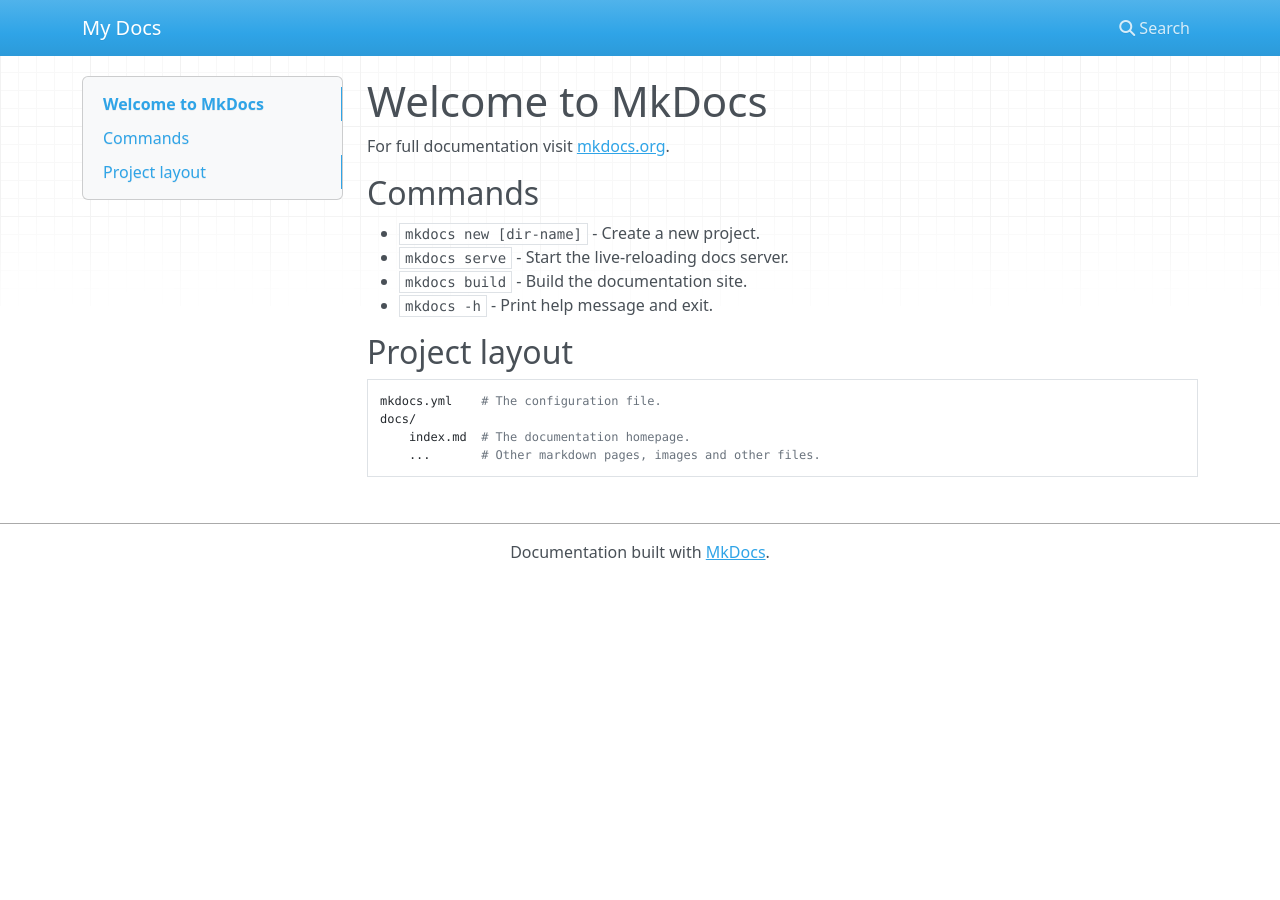
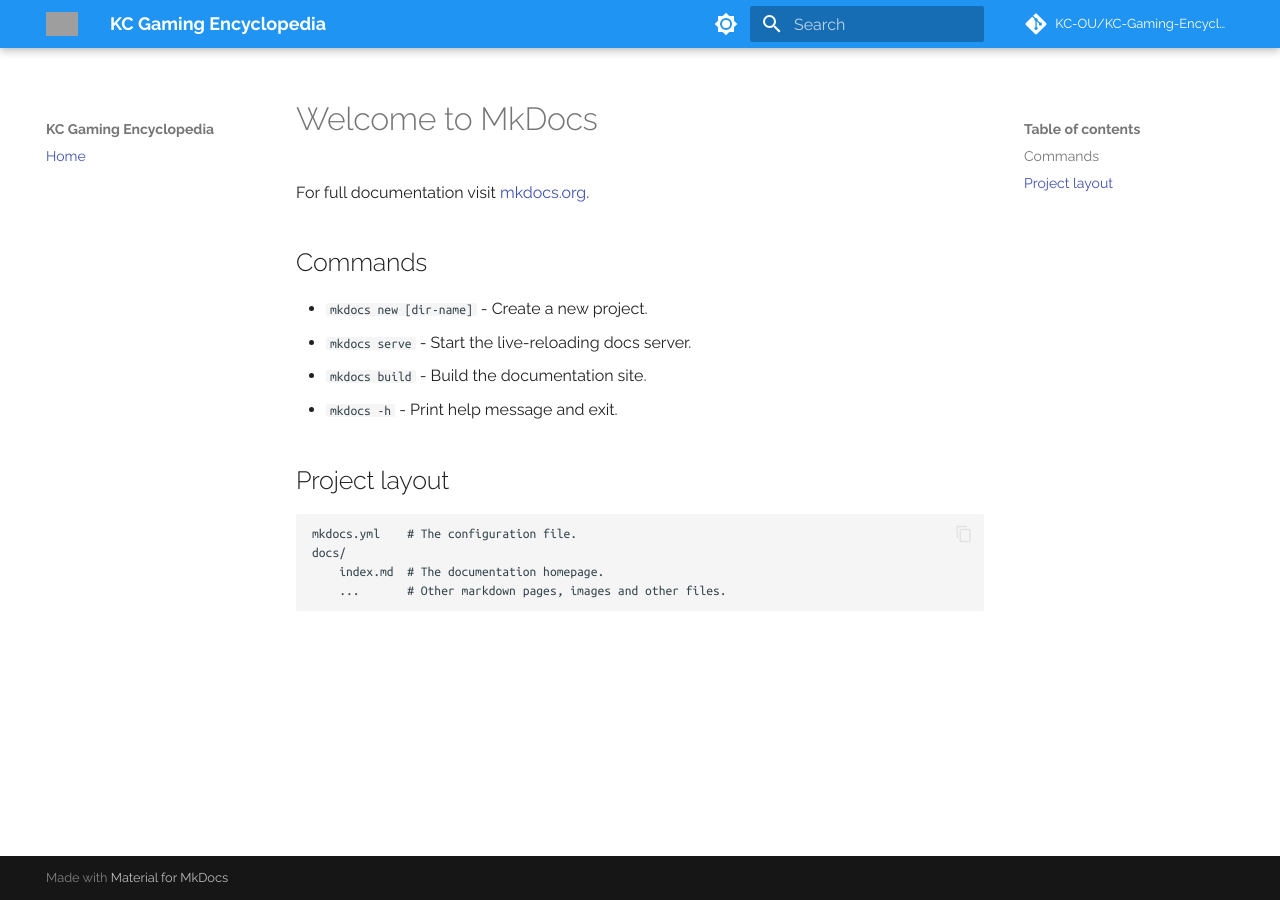
Before and after one commit to KC-OU/KC-GAMING, an MkDocs documentation site: the page built from docs/index.md, in a window 1280 px wide. Built offline with MkDocs 1.6.1 and Material for MkDocs 9.7.7, drawn with Linux system fonts in a browser that asks for light colours; nearby versions of some CDN libraries; comment, search, counter and statistics services are not loaded; grey boxes are pictures that could not be loaded.

Commit message:
editing tmal

```diff
--- a/mkdocs.yml
+++ b/mkdocs.yml
@@ -1 +1,63 @@
-site_name: My Docs
+site_name: KC Gaming Encyclopedia
+site_url: https://kierancollins/kc-gaming-encyclopedia.co.uk
+repo_url: https://github.com/KC-OU/KC-Gaming-Encyclopedia
+repo_name: KC-OU/KC-Gaming-Encyclopedia
+
+# navigation
+
+nav:
+  - Home: 'index.md'
+
+
+# Theme config
+theme:
+    # Theme: https://squidfunk.github.io/mkdocs-material/
+    name: material
+    features:
+    # QOL features
+    - navigation.top
+    - search.suggest
+    - search.highlight
+    - search.share
+    - navigation.tabs.sticky
+    - navigation.path
+    - toc.follow
+    - navigation.indexes
+    - content.tooltips
+    - navigation.instant
+    - navigation.sections
+    - content.code.copy
+    - content.code.annotate
+    - announce.dismiss
+    logo: assets/logo.png
+    favicon: images/favicon.png
+    font:
+        text: Raleway
+        code: Ubuntu Mono
+
+  # //TODO: Need to change the fonts
+    palette:
+      - media: "(prefers-color-scheme: dark)"
+        scheme: slate
+        primary: 'blue'
+        accent: 'light blue'
+        toggle:
+            icon: material/brightness-4
+            name: Toggle light mode
+      - media: "(prefers-color-scheme: light)"
+        scheme: light
+        primary: 'blue'
+        accent: 'light blue'
+        toggle:
+            icon: material/brightness-7
+            name: Toggle dark mode
+markdown_extensions:
+  - tables
+  - def_list
+  - pymdownx.tasklist:
+      custom_checkbox: true
+  - attr_list
+  - pymdownx.emoji:
+      emoji_index: !!python/name:material.extensions.emoji.twemoji
+      emoji_generator: !!python/name:material.extensions.emoji.to_svg
+  - md_in_html
```
